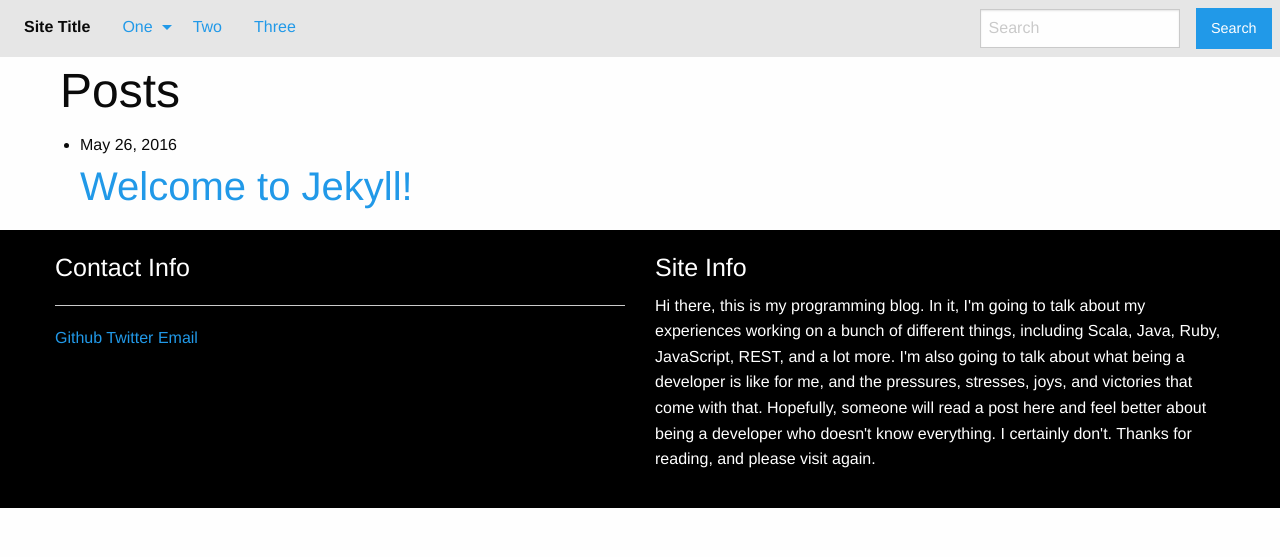
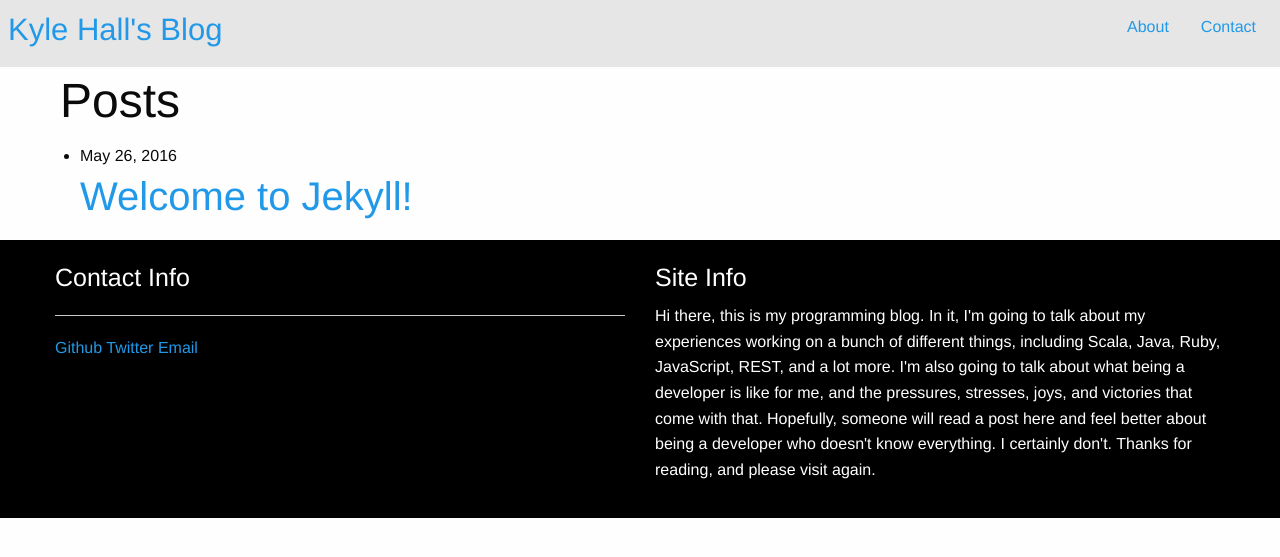
Before and after one commit to kyle-hall/kyle-hall.github.io, a Jekyll site: the page built from index.html, in a window 1280 px wide. Shown: the top 557 px of the page. Built offline with Jekyll 4.4.1, drawn with Linux system fonts in a browser that asks for light colours.

Commit message:
wraps content with new wrapper class

```diff
--- a/_includes/header.html
+++ b/_includes/header.html
@@ -1,25 +1,14 @@
-<header>
-  <div class="top-bar">
+
+<nav class="top-bar">
+  <div class="wrapper">
     <div class="top-bar-left">
-    <ul class="dropdown menu" data-dropdown-menu>
-      <li class="menu-text">Site Title</li>
-      <li>
-        <a href="#">One</a>
-        <ul class="menu vertical">
-          <li><a href="#">One</a></li>
-          <li><a href="#">Two</a></li>
-          <li><a href="#">Three</a></li>
-        </ul>
-      </li>
-      <li><a href="#">Two</a></li>
-      <li><a href="#">Three</a></li>
-    </ul>
+      <h3><a href="/">{{site.title}}</a></h3>
     </div>
     <div class="top-bar-right">
       <ul class="menu">
-      <li><input type="search" placeholder="Search"></li>
-      <li><button type="button" class="button">Search</button></li>
+        <li><a href="/about">About</a></li>
+        <li><a href="/contact">Contact</a></li>
       </ul>
     </div>
   </div>
-</header>
+</nav>
```
Lines whose indentation alone changed are shown as unchanged.
